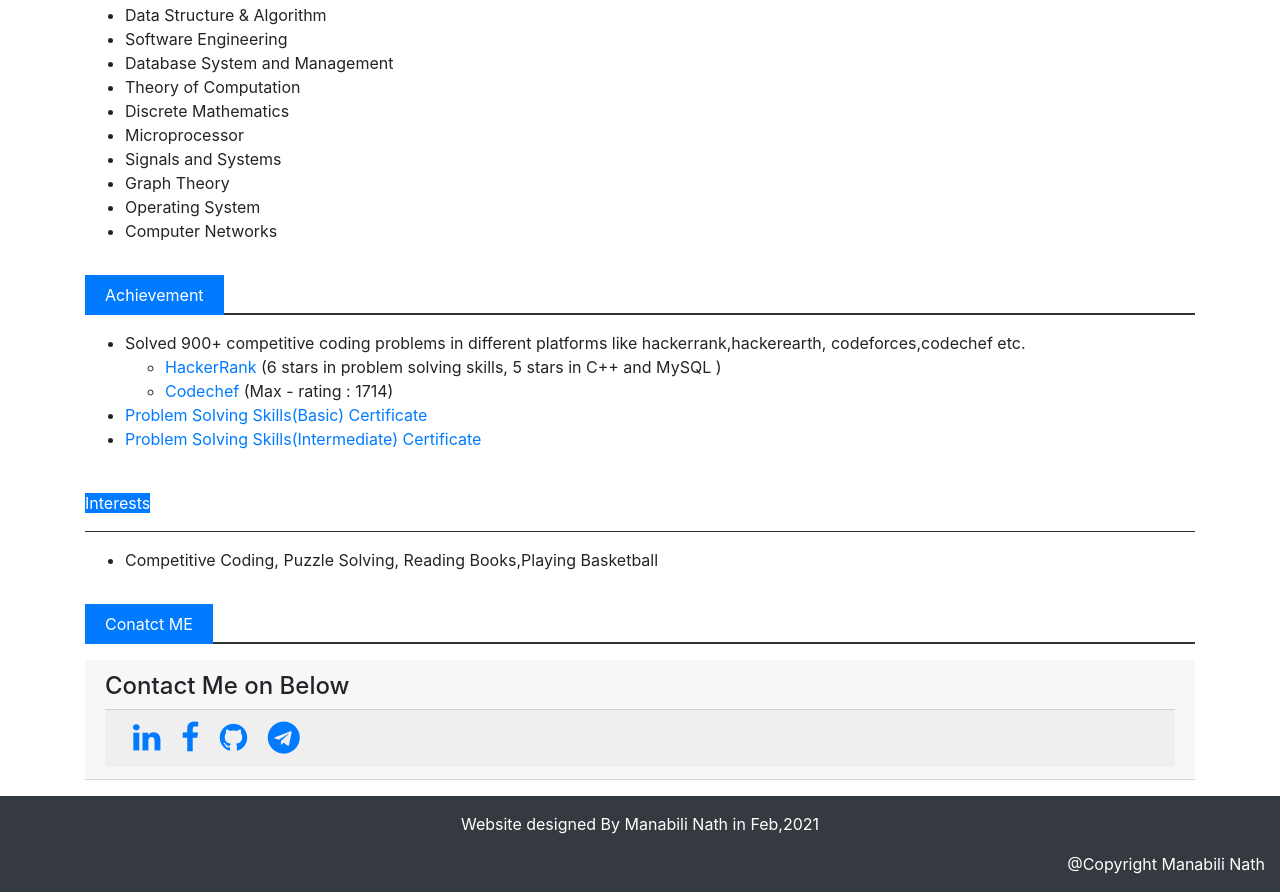
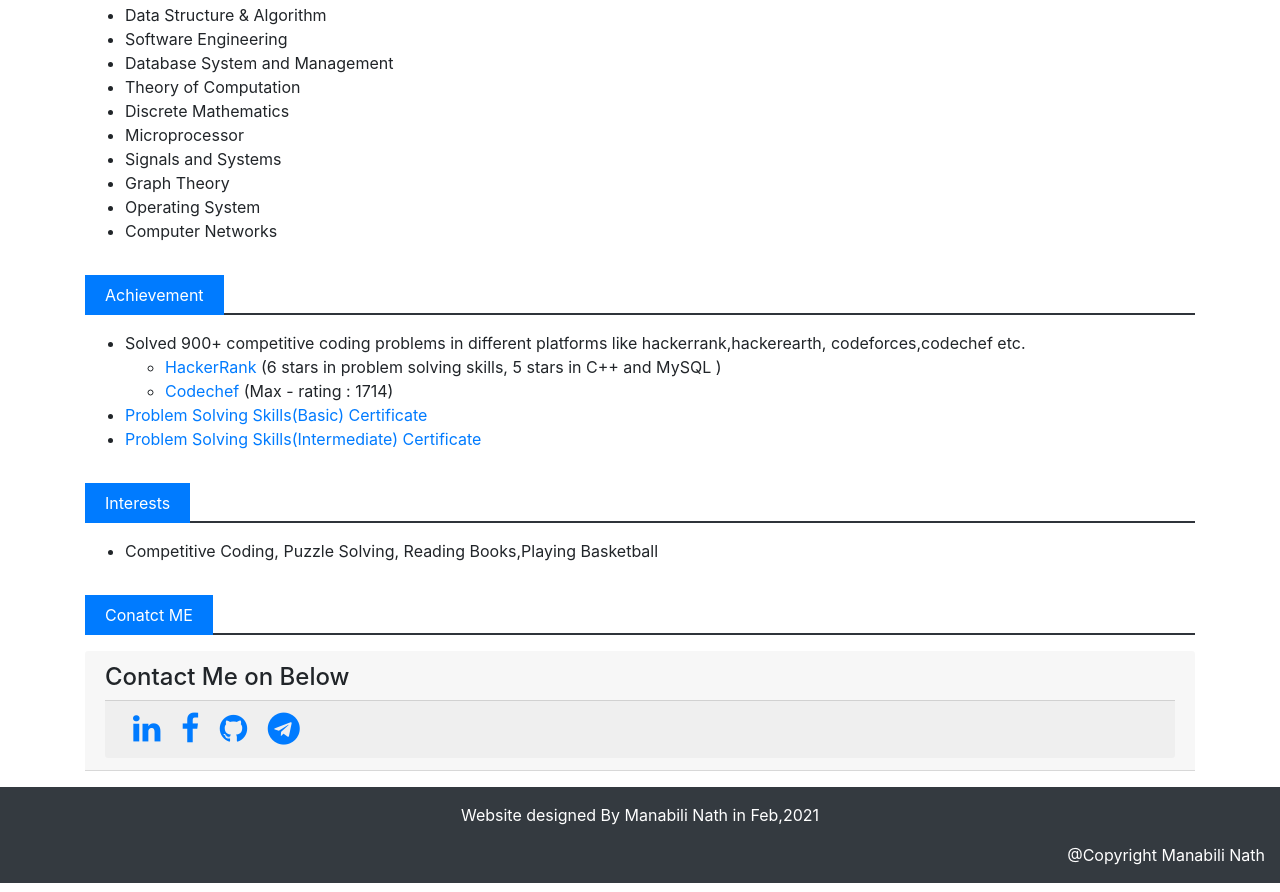
Before and after one commit to Manabili/Manabili.github.io, a plain HTML site: page index.html in a window 1280 px wide. Shown: the part 1828-2720 px from the top of the page. Drawn offline with nearby package versions, Linux system fonts and the light colour scheme; some icons are missing.

Commit message:
Update mystyle.css

```diff
--- a/mystyle.css
+++ b/mystyle.css
@@ -77,6 +77,15 @@
     margin-top: 6px
 }
 
+#Interests span
+{
+     padding: 10px 20px 10px 20px;
+}
+#Interests hr
+{
+    border-width: 2px;
+    margin-top: 6px
+}
 #Contact span
 {
      padding: 10px 20px 10px 20px;
```
